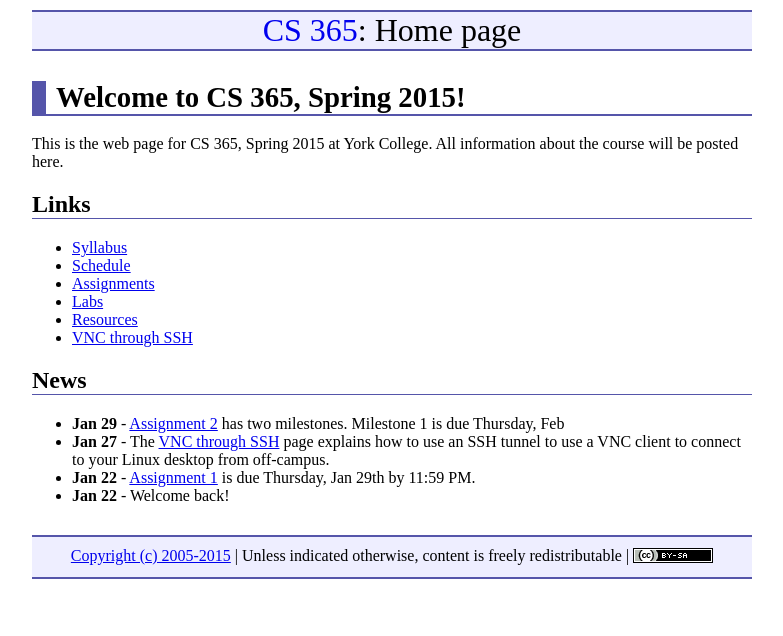
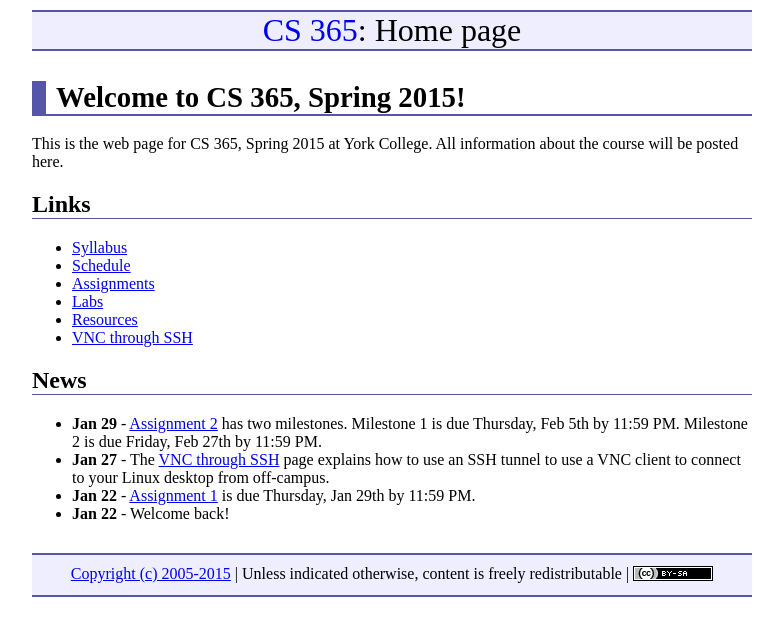
Before and after one commit to ycpcs/cs365-spring2015, a Jekyll site: the page built from index.md, in a window 1280 px wide. Shown: the top 636 px of the page, without its empty margins (248-1031 px from the left). Built offline with Jekyll 4.4.1, drawn with Linux system fonts in a browser that asks for light colours; Markdown is read by kramdown in place of the engine named in the settings.

Commit message:
finish news item about assignment 2

```diff
--- a/index.md
+++ b/index.md
@@ -18,7 +18,7 @@ This is the web page for CS 365, Spring 2015 at York College.  All information a
 
 ## News
 
-* **Jan 29** - [Assignment 2](assign/assign02.html) has two milestones.  Milestone 1 is due Thursday, Feb
+* **Jan 29** - [Assignment 2](assign/assign02.html) has two milestones.  Milestone 1 is due Thursday, Feb 5th by 11:59 PM.  Milestone 2 is due Friday, Feb 27th by 11:59 PM.
 * **Jan 27** - The [VNC through SSH](vncSshTunnel.html) page explains how to use an SSH tunnel to use a VNC client to connect to your Linux desktop from off-campus.
 * **Jan 22** - [Assignment 1](assign/assign01.html) is due Thursday, Jan 29th by 11:59 PM.
 * **Jan 22** - Welcome back!
```
